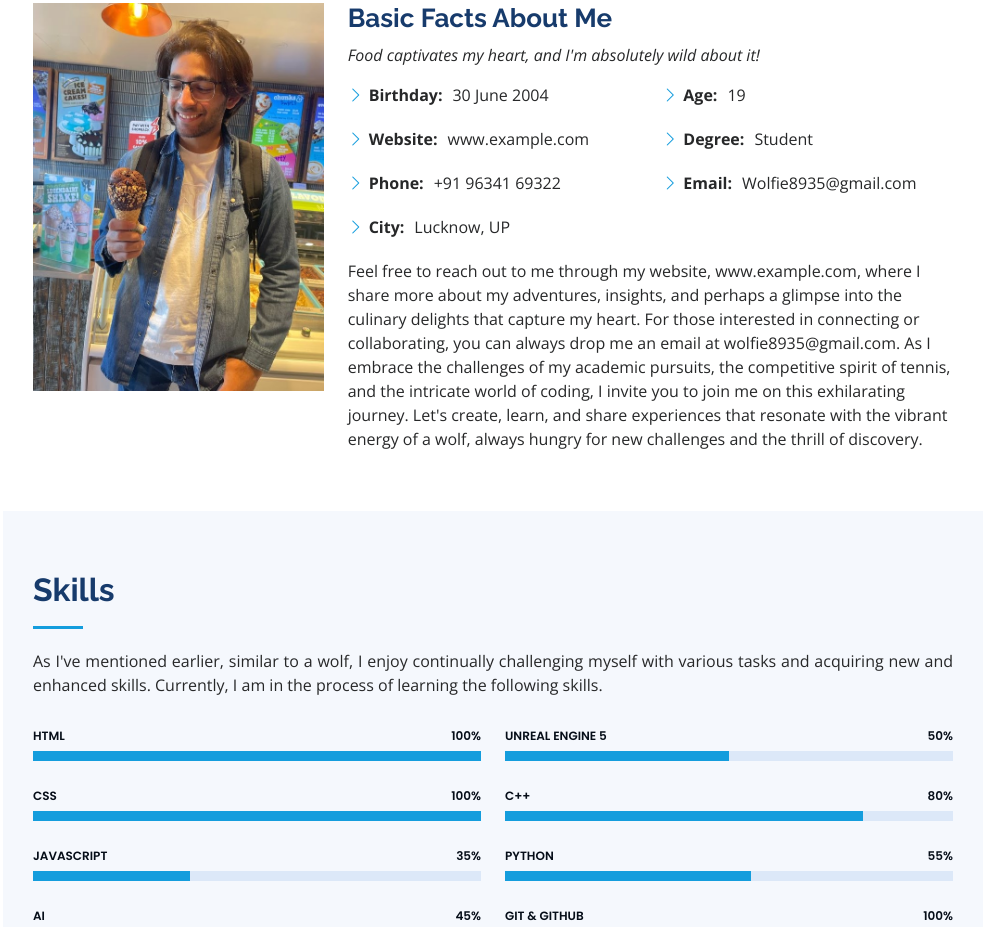
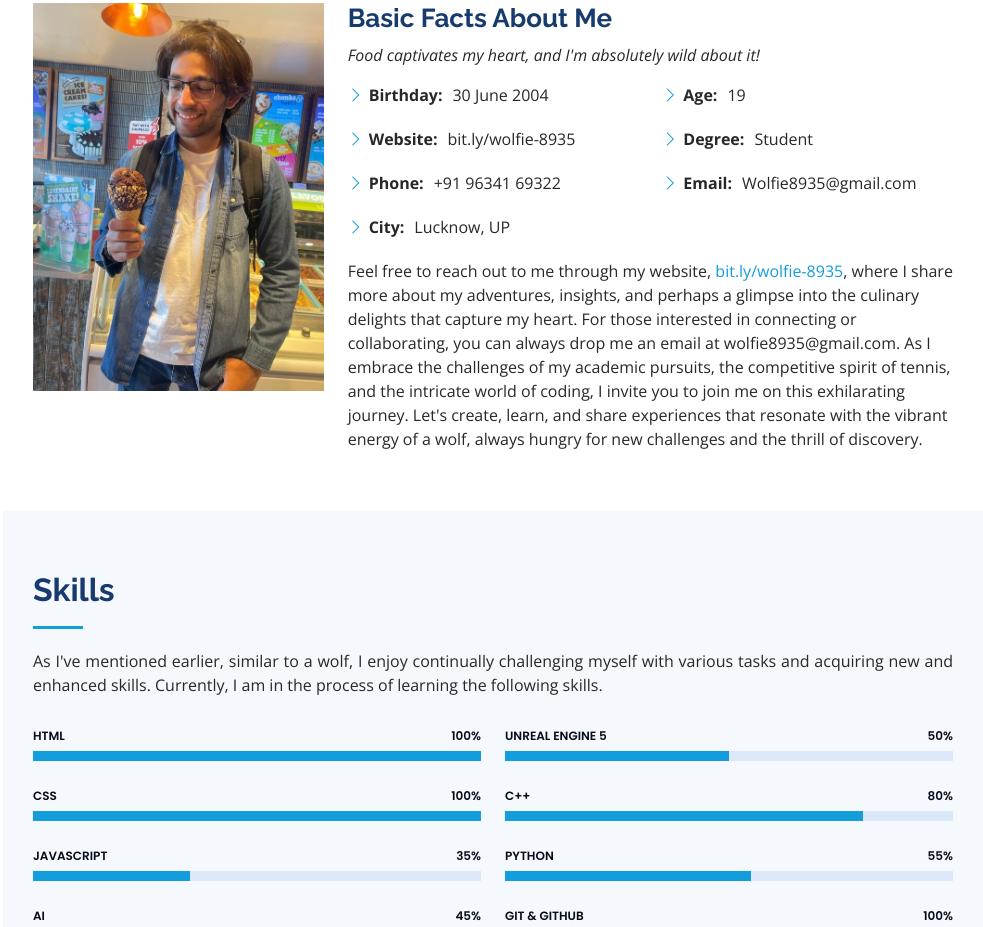
Before and after one commit to Wolfie8935/My_Personal_Website, a plain HTML site: page index.html in a window 1280 px wide. Shown: the part 1493-2420 px from the top of the page, without its empty margins (297-1280 px from the left). Drawn offline with nearby package versions, Linux system fonts and the light colour scheme.

Commit message:
Add files via upload

```diff
--- a/index.html
+++ b/index.html
@@ -8,6 +8,7 @@
   <title>Aman's Personal Website</title>
   <meta content="" name="description">
   <meta content="" name="keywords">
+
 
   <!-- Favicons -->
   <link href="assets/img/favicon.png" rel="icon">
@@ -69,6 +70,8 @@
       </nav><!-- .nav-menu -->
     </div>
   </header><!-- End Header -->
+
+
 
   <!-- ======= Hero Section ======= -->
   <section id="hero" class="d-flex flex-column justify-content-center align-items-center">
@@ -133,7 +136,7 @@
               <div class="col-lg-6">
                 <ul>
                   <li><i class="bi bi-chevron-right"></i> <strong>Birthday:</strong> <span>30 June 2004</span></li>
-                  <li><i class="bi bi-chevron-right"></i> <strong>Website:</strong> <span>www.example.com</span></li>
+                  <li><i class="bi bi-chevron-right"></i> <strong>Website:</strong> <span>bit.ly/wolfie-8935</span></li>
                   <li><i class="bi bi-chevron-right"></i> <strong>Phone:</strong> <span>+91 96341 69322</span></li>
                   <li><i class="bi bi-chevron-right"></i> <strong>City:</strong> <span>Lucknow, UP</span></li>
                 </ul>
@@ -148,7 +151,9 @@
               </div>
             </div>
             <p>
-              Feel free to reach out to me through my website, www.example.com,
+              Feel free to reach out to me through my website,
+              <a href="https://wolfie8935.github.io/My_Personal_Website/">
+                bit.ly/wolfie-8935</a>,
               where I share more about my adventures, insights, and perhaps a glimpse
               into the culinary delights that capture my heart. For those interested
               in connecting or collaborating, you can always drop me an email at
@@ -831,6 +836,12 @@
   <!-- Template Main JS File -->
   <script src="assets/js/main.js"></script>
 
+
+
+
+
+
+
 </body>
 
 </html>
```
